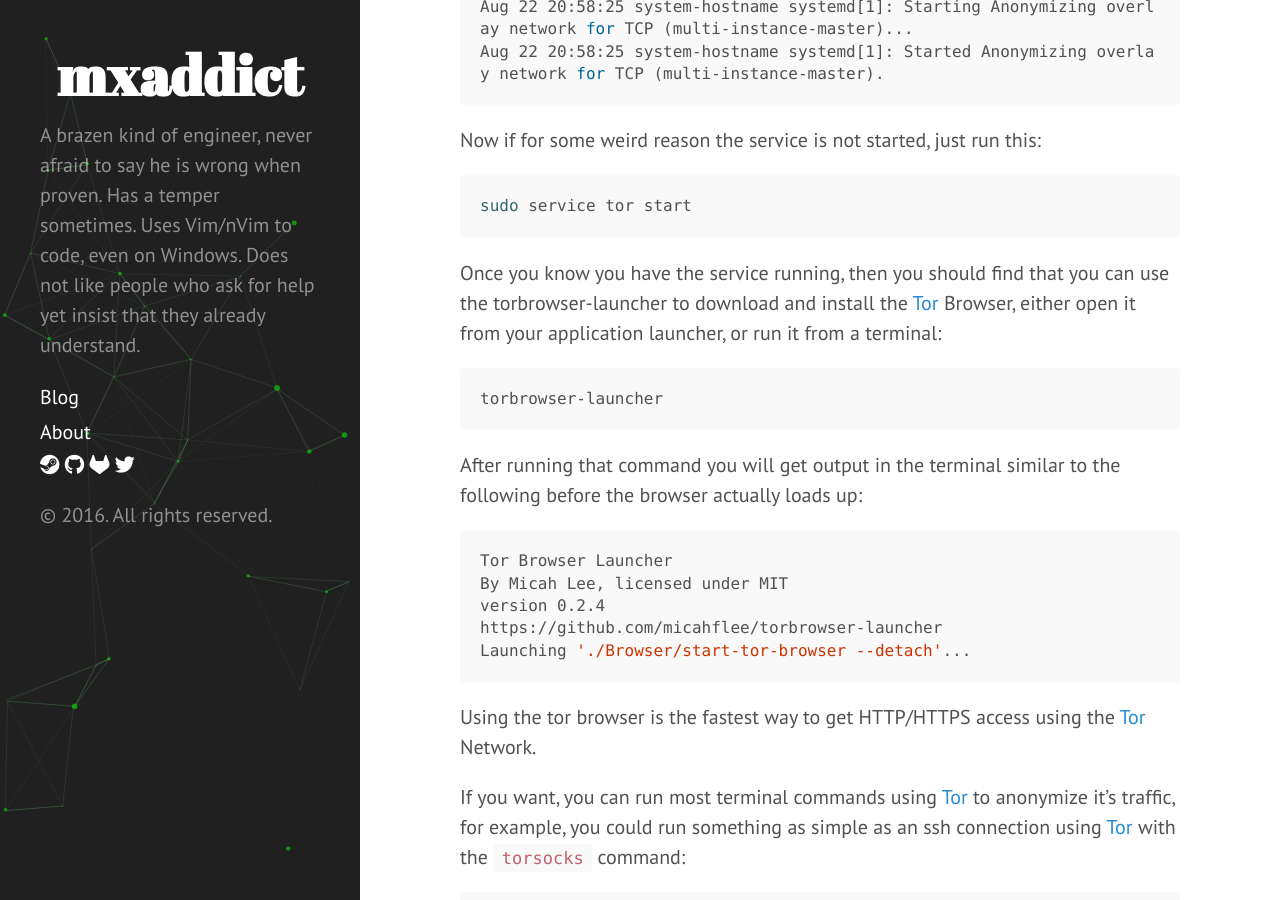
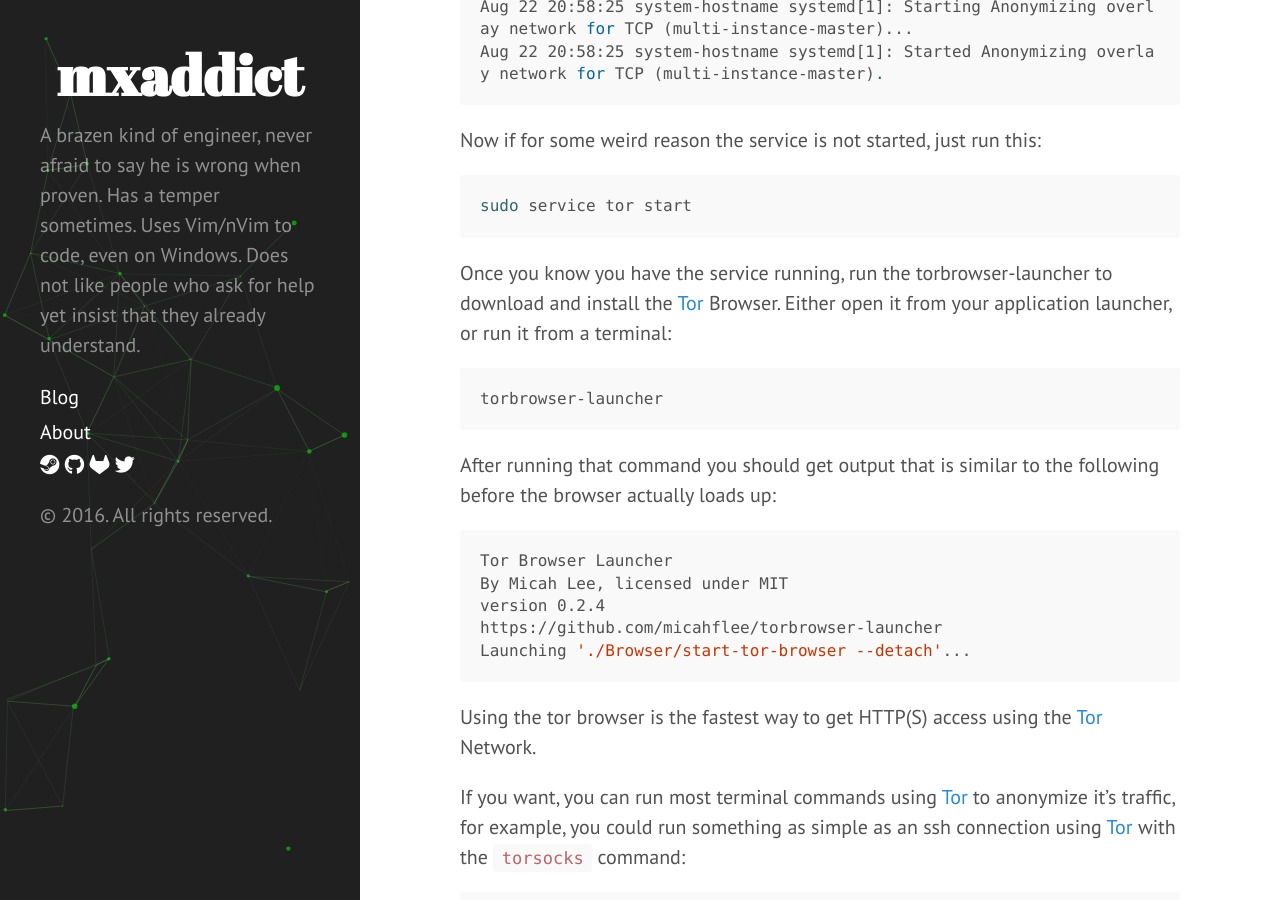
Before and after one commit to mxaddict/www.codedmaster.com, a Jekyll site: the page built from _posts/2016-08-23-setup-tor-on-ubuntu-16.04.md, in a window 1280 px wide and 900 px high, scrolled down 1234 px. Built offline with Jekyll 4.4.1, drawn with Linux system fonts in a browser that asks for light colours; nearby versions of some CDN libraries; comment, search, counter and statistics services are not loaded; some of the changed text lies outside the part shown.

Commit message:
Revisions from a friend

````diff
--- a/_posts/2016-08-23-setup-tor-on-ubuntu-16.04.md
+++ b/_posts/2016-08-23-setup-tor-on-ubuntu-16.04.md
@@ -44,13 +44,13 @@ Now if for some weird reason the service is not started, just run this:
 sudo service tor start
 ```
 
-Once you know you have the service running, then you should find that you can use the torbrowser-launcher to download and install the [Tor][tor] Browser, either open it from your application launcher, or run it from a terminal:
+Once you know you have the service running, run the torbrowser-launcher to download and install the [Tor][tor] Browser. Either open it from your application launcher, or run it from a terminal:
 
 ```bash
 torbrowser-launcher
 ```
 
-After running that command you will get output in the terminal similar to the following before the browser actually loads up:
+After running that command you should get output that is similar to the following before the browser actually loads up:
 
 ```bash
 Tor Browser Launcher
@@ -60,7 +60,7 @@ https://github.com/micahflee/torbrowser-launcher
 Launching './Browser/start-tor-browser --detach'...
 ```
 
-Using the tor browser is the fastest way to get HTTP/HTTPS access using the [Tor][tor] Network.
+Using the tor browser is the fastest way to get HTTP(S) access using the [Tor][tor] Network.
 
 If you want, you can run most terminal commands using [Tor][tor] to anonymize it's traffic, for example, you could run something as simple as an ssh connection using [Tor][tor] with the `torsocks` command:
 
````
Also changed, not shown: other parts of _posts/2016-08-23-setup-tor-on-ubuntu-16.04.md (+1 -1 lines).
